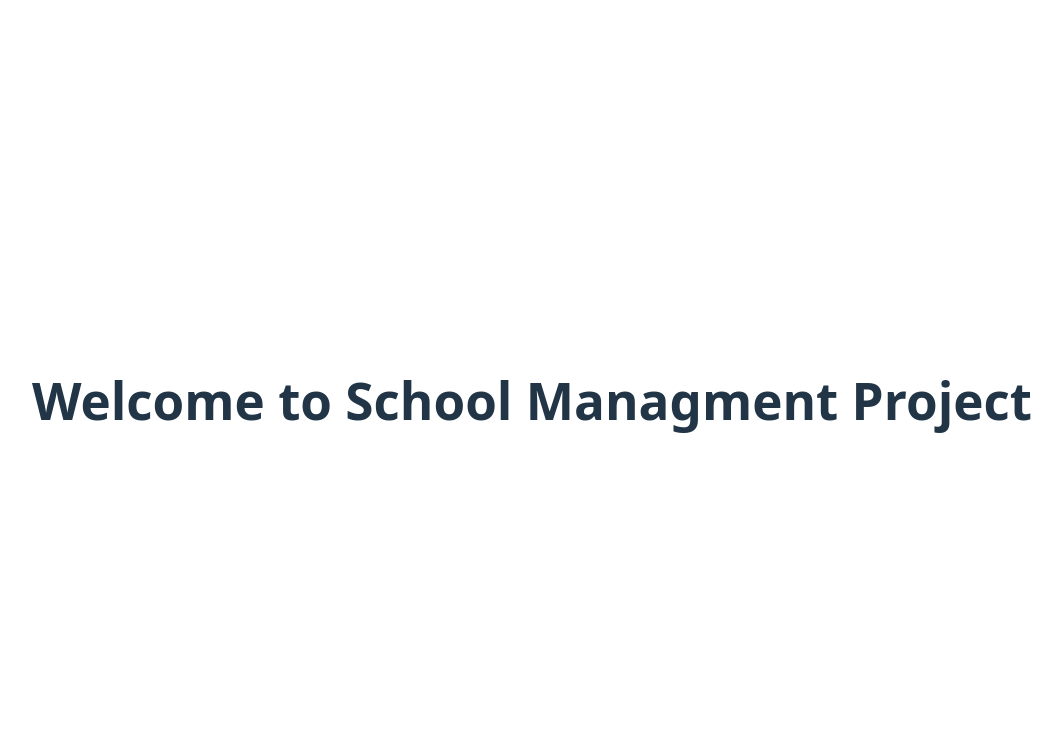
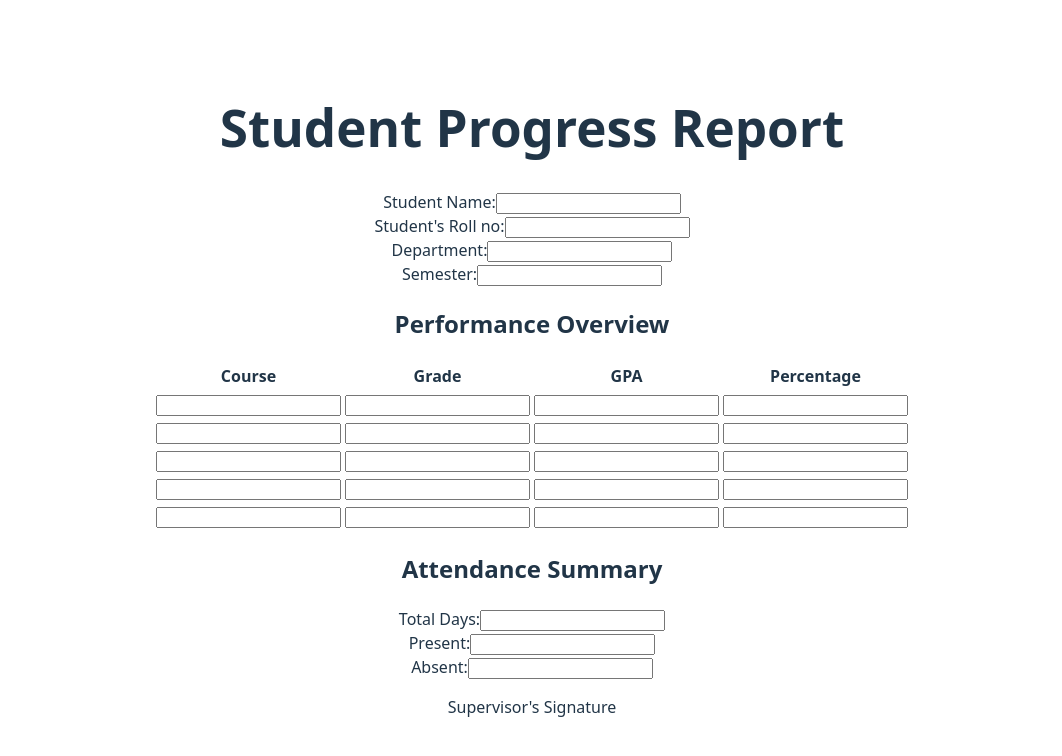
Before and after one commit to Muqaddas-Mehboob/School-management-Project, a React (Vite) app in the folder frontend/: page / in a window 1280 px wide. Shown: the top 756 px of the page, without its empty margins (108-1170 px from the left). Built offline with nearby package versions, Linux system fonts and the light colour scheme.

Commit message:
Updated Code

```diff
--- a/frontend/src/App.jsx
+++ b/frontend/src/App.jsx
@@ -1,10 +1,11 @@
+import StudentProgressReport from '../pages/StudentProgressReport'
 import './App.css'
 
 function App() {
 
   return (
     <>
-    <h1>Welcome to School Managment Project</h1>
+    <StudentProgressReport/>
     </>
   )
 }
```
Also changed, not shown: frontend/pages/StudentProgressReport.jsx (renamed from frontend/pages/student_progress_report.jsx).
